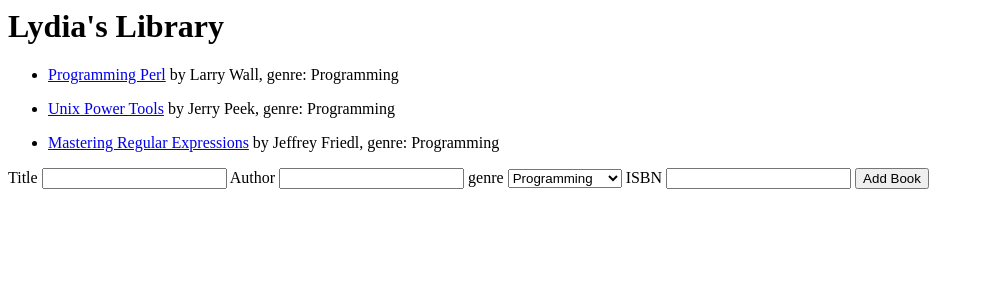
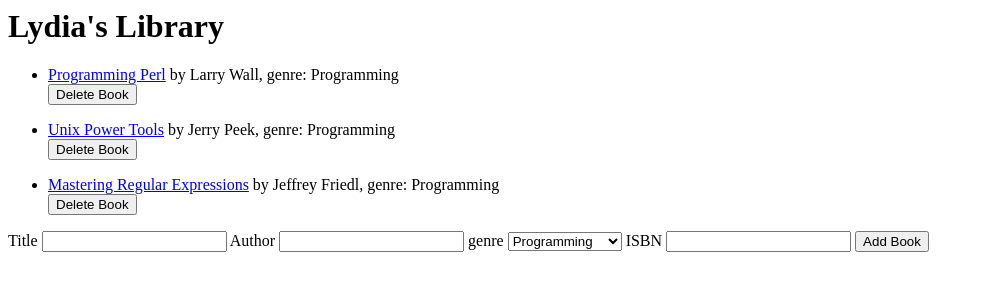
Before and after one commit to LidzDev/CC-W3-D5-lab, a Flask app: page /library in a window 1280 px wide. Shown: the top 300 px of the page, without its empty margins (0-984 px from the left). Run offline with Flask 3, Linux system fonts and the light colour scheme.

Commit message:
delete method incorporated into library page

```diff
--- a/templates/index.jinja
+++ b/templates/index.jinja
@@ -1,11 +1,12 @@
 {% extends "base.jinja" %} {% block content %}
 {% for book in books %}
     <ul>
-        <li><a href="/library/{{book.isbn}}">{{book.title}}</a> by {{book.author}}, genre: {{book.genre}}</li>
+        <li><a href="/library/{{book.isbn}}">{{book.title}}</a> by {{book.author}}, genre: {{book.genre}}
+        <form name="delete_book" action="/library/delete/{{book.isbn}}" method="post"><input type="submit" value="Delete Book"/></form> </li>
     </ul>
 {% endfor %}
 
-<form action="/library" method="post">
+<form name="add_book" action="/library" method="post">
     <label for="title">Title</label>
     <input type="text" name="title" id="title" required="yes"/>
     <label for="author">Author</label>
@@ -19,6 +20,6 @@
     </select>
     <label for="isbn">ISBN</label>
     <input type="text" name="isbn" id="isbn" required="yes"/>
-    <input type="submit" value="Add Book" id="isbn"/>
+    <input type="submit" value="Add Book"/>
 </form>
 {% endblock %}
```
